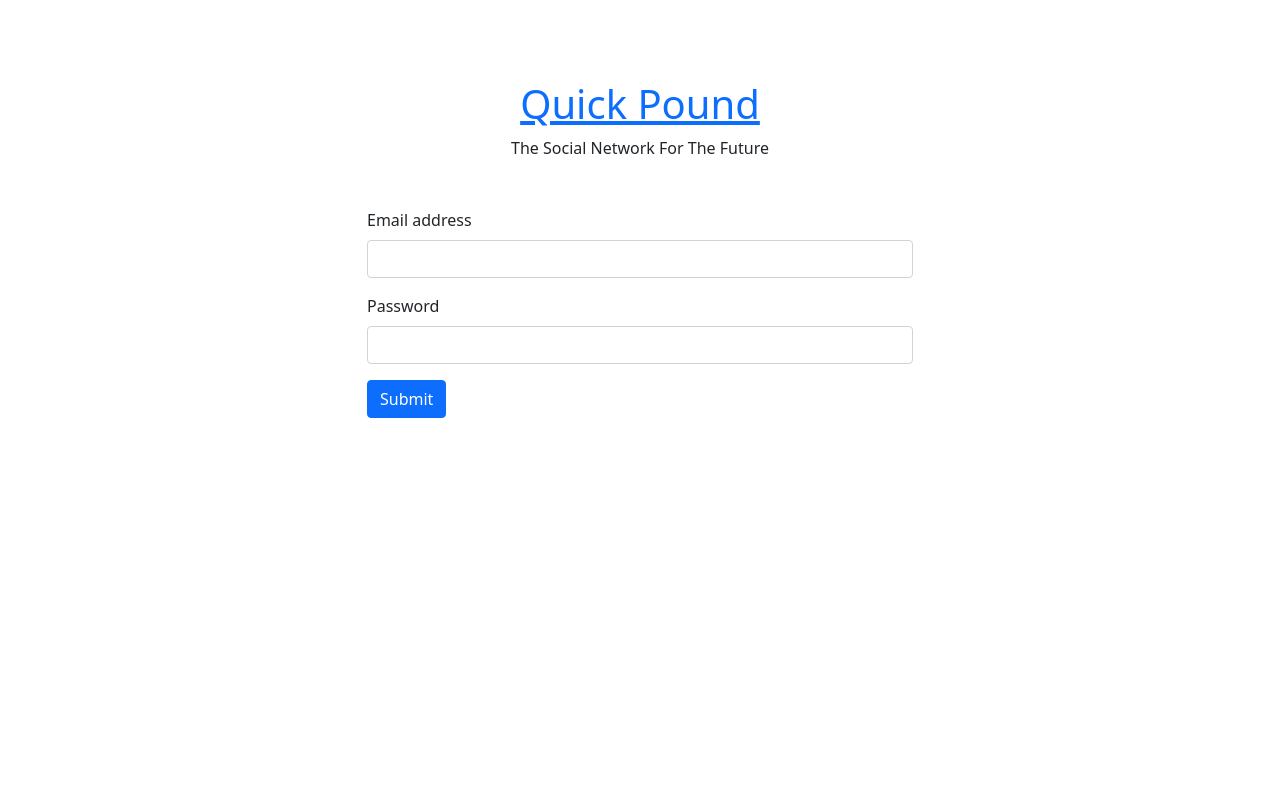
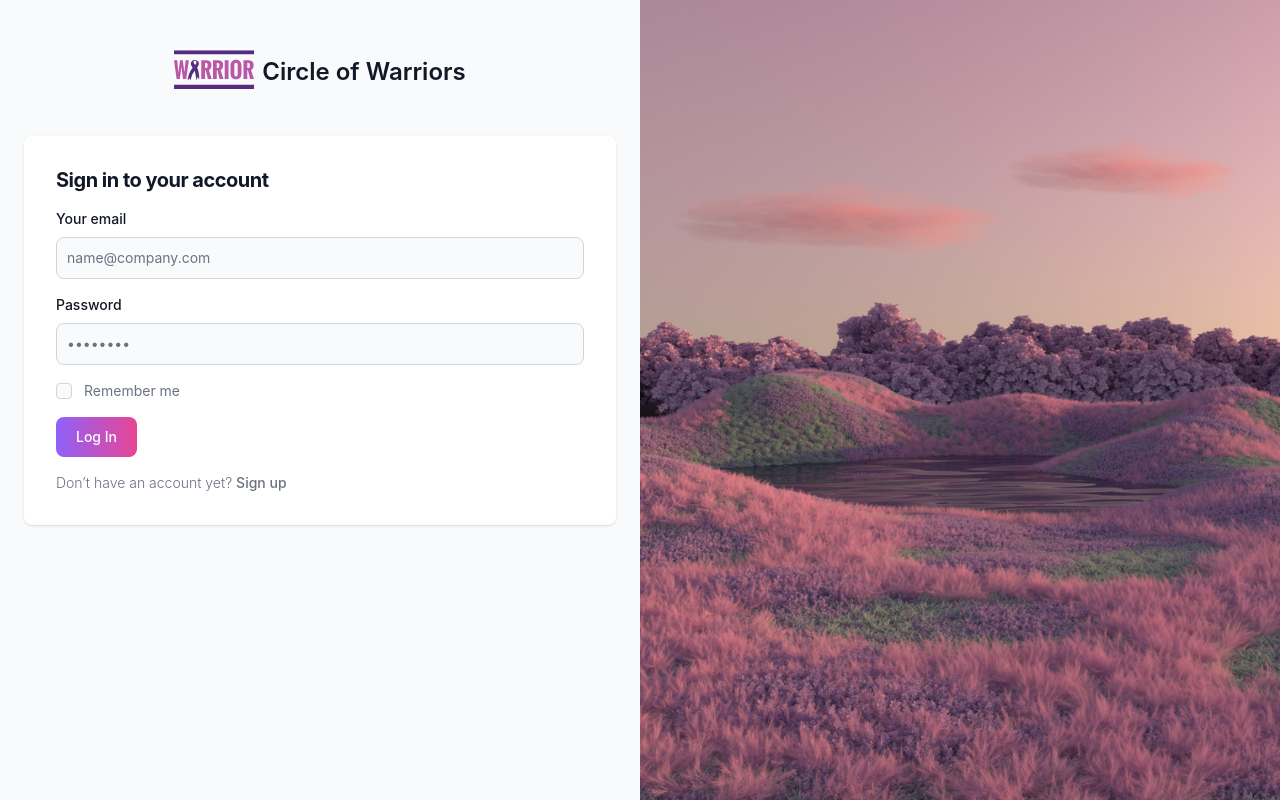
Before and after one commit to socratic617/cancer-care-management-platform, a Node server app: page /login in a window 1280 px wide. Run offline with Node 20, Linux system fonts and the light colour scheme; some libraries are stand-ins or nearby versions.

Commit message:
completed login pg

```diff
--- a/views/login.ejs
+++ b/views/login.ejs
@@ -1,4 +1,108 @@
-<%- include('partials/header') -%>
+<!doctype html>
+<html>
+
+<head>
+  <title>Circle Of Warriors</title>
+  <!-- Tailwind Styling  -->
+  <link href="https://cdnjs.cloudflare.com/ajax/libs/flowbite/2.0.0/flowbite.min.css" rel="stylesheet" />
+  <!-- <link rel="stylesheet" href="style.css"> -->
+</head>
+
+<body>
+  <div class="">
+    <div class="grid grid-cols-2 ">
+      <div class="h-screen">
+        <section class="h-full bg-gray-50 dark:bg-gray-900">
+          <div class="flex flex-col items-center justify-center px-6 py-8 mx-auto md:h-screen lg:py-0">
+            <a href="/" class="flex items-center mt-8 mb-6 text-2xl font-semibold text-gray-900 dark:text-white">
+              <img class="w-20 h-20 mr-2" src="imgs/site-logo.svg" alt="logo">
+              Circle of Warriors
+            </a>
+            <div
+              class="w-full bg-white rounded-lg shadow dark:border md:mt-0 sm:max-w-md xl:p-0 dark:bg-gray-800 dark:border-gray-700">
+              <div class="p-6 space-y-4 md:space-y-6 sm:p-8">
+                <h1 class="text-xl font-bold leading-tight tracking-tight text-gray-900 md:text-2xl dark:text-white">
+                  Sign in to your account
+                </h1>
+
+                <!-- ERROR ALERT MESSAGE -->
+                <% if (locals.messages.errors) { %>
+                  <% messages.errors.forEach( el => { %>
+                      <div class="p-4 mb-4 text-sm text-yellow-800 rounded-lg bg-yellow-50 dark:bg-gray-800 dark:text-yellow-300"
+                        role="alert">
+                        <span class="font-medium">Error: </span>
+                        <%= el.msg %>
+                      </div>
+                  <% }) %>
+                <% } %>
+
+                    <form class="space-y-4 md:space-y-6" action="/login" method="post">
+                      <div>
+                        <label for="email" class="block mb-2 text-sm font-medium text-gray-900 dark:text-white">Your
+                          email</label>
+                        <input type="email" name="email" id="email"
+                          class="bg-gray-50 border border-gray-300 text-gray-900 sm:text-sm rounded-lg focus:ring-primary-600 focus:border-primary-600 block w-full p-2.5 dark:bg-gray-700 dark:border-gray-600 dark:placeholder-gray-400 dark:text-white dark:focus:ring-blue-500 dark:focus:border-blue-500"
+                          placeholder="name@company.com" required="">
+                      </div>
+                      <div>
+                        <label for="password"
+                          class="block mb-2 text-sm font-medium text-gray-900 dark:text-white">Password</label>
+                        <input type="password" name="password" id="password" placeholder="••••••••"
+                          class="bg-gray-50 border border-gray-300 text-gray-900 sm:text-sm rounded-lg focus:ring-primary-600 focus:border-primary-600 block w-full p-2.5 dark:bg-gray-700 dark:border-gray-600 dark:placeholder-gray-400 dark:text-white dark:focus:ring-blue-500 dark:focus:border-blue-500"
+                          required="">
+                      </div>
+                      <div class="flex items-center justify-between">
+                        <div class="flex items-start">
+                          <div class="flex items-center h-5">
+                            <input id="remember" aria-describedby="remember" type="checkbox"
+                              class="w-4 h-4 border border-gray-300 rounded bg-gray-50 focus:ring-3 focus:ring-primary-300 dark:bg-gray-700 dark:border-gray-600 dark:focus:ring-primary-600 dark:ring-offset-gray-800"
+                              required="">
+                          </div>
+                          <div class="ml-3 text-sm">
+                            <label for="remember" class="text-gray-500 dark:text-gray-300">Remember me</label>
+                          </div>
+                        </div>
+
+                      </div>
+                      <button type="submit"
+                        class="text-white bg-gradient-to-r from-purple-500 to-pink-500 hover:bg-gradient-to-l focus:ring-4 focus:outline-none focus:ring-purple-200 dark:focus:ring-purple-800 font-medium rounded-lg text-sm px-5 py-2.5 text-center me-2 mb-2">
+                        Log In</button>
+                      <p class="text-sm font-light text-gray-500 dark:text-gray-400">
+                        Don’t have an account yet? <a href="/signup"
+                          class="font-medium text-primary-600 hover:underline dark:text-primary-500">Sign up</a>
+                      </p>
+                    </form>
+              </div>
+            </div>
+          </div>
+        </section>
+      </div>
+
+      <div class=" h-screen w-screen w-full">
+        <img class="w-full h-screen" src="imgs/login-background.png" alt="background">
+      </div>
+    </div>
+
+
+  </div>
+
+  <!-- Tailwind Styling  -->
+  <script src="https://cdnjs.cloudflare.com/ajax/libs/flowbite/2.0.0/flowbite.min.js"></script>
+</body>
+
+</html>
+
+
+
+
+
+
+
+
+
+
+
+<!-- <%- include('partials/header') -%>
 
 <main class="container">
   <div class="row justify-content-center">
@@ -37,4 +141,4 @@
   </div>
 </main>
 
-<%- include('partials/footer') -%>
+<%- include('partials/footer') -%> -->
```
